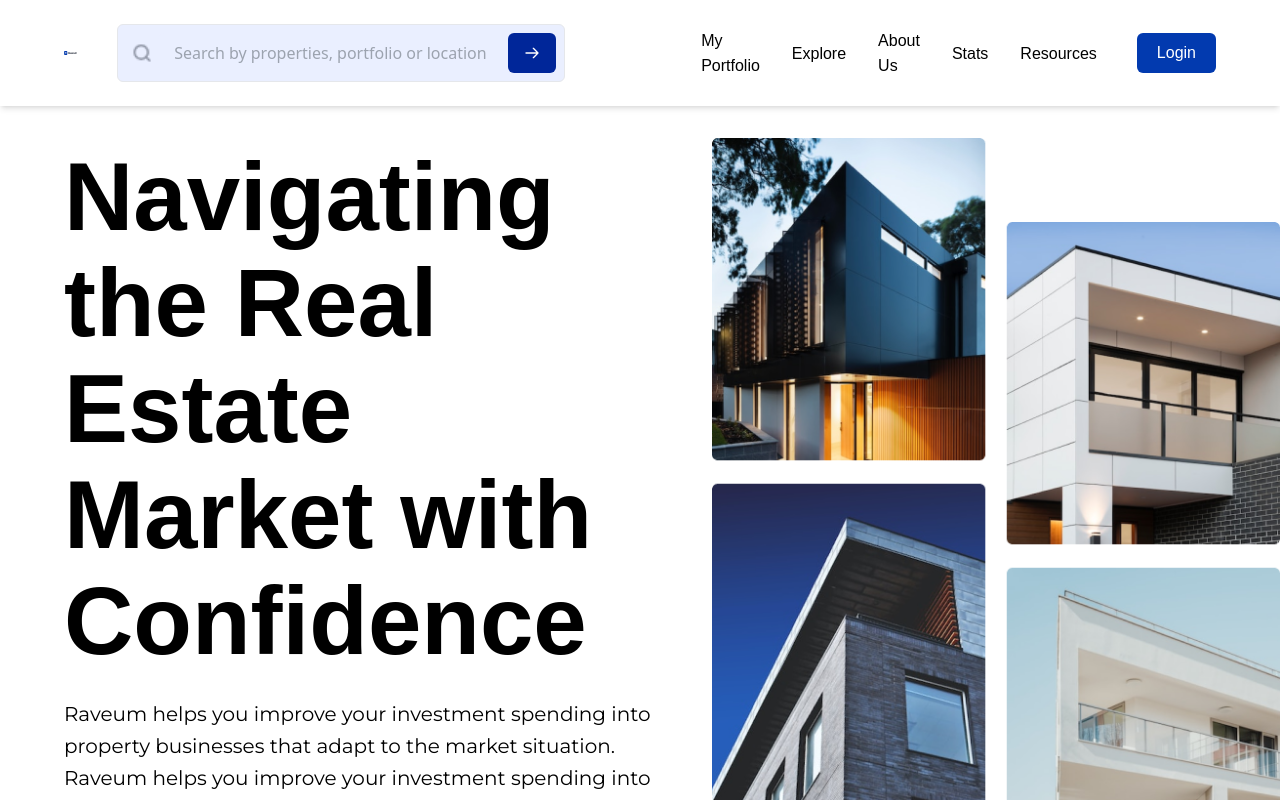
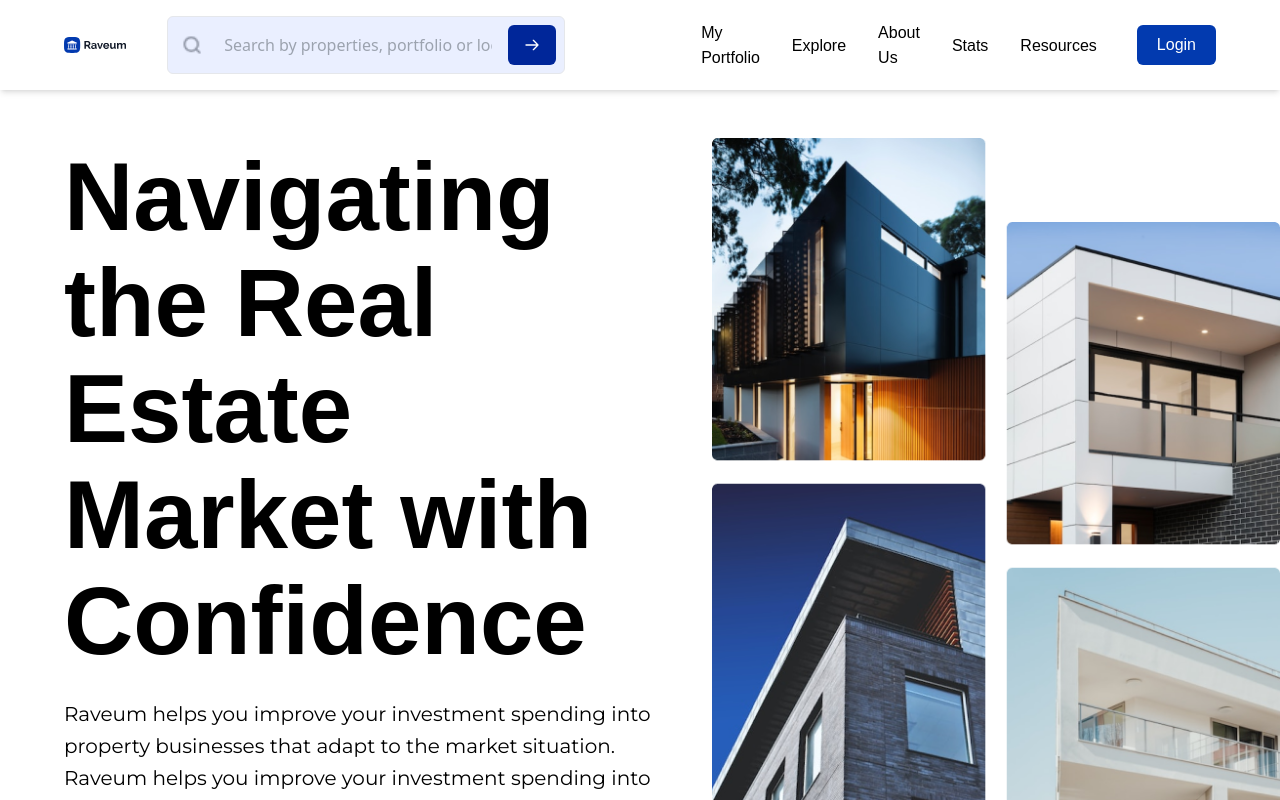
Before and after one commit to Raveum/landingPage, a React (Vite) app: page / in a window 1280 px wide. Shown: the top 800 px of the page. Built offline with nearby package versions, Linux system fonts and the light colour scheme; a web font is replaced by a local one; what vex-js would draw is missing.

Commit message:
reduced padding

```diff
--- a/src/components/UpdatedNav.jsx
+++ b/src/components/UpdatedNav.jsx
@@ -84,13 +84,13 @@ const Nav = () => {
         });
     };
     return (
-        <header className="padding-x py-6 absolute z-10 w-full shadow-md">
+        <header className="padding-x py-4 absolute z-10 w-full shadow-md">
             <nav className="flex justify-between gap-10 items-center max-container">
                 <a href="/">
                     <img
                         src = {headerLogo}
                         alt = "Logo"
-                        width = {180}
+                        width = {150}
                         height = {50}
                     />
                 </a>
@@ -101,7 +101,7 @@ const Nav = () => {
                     <input
                         type="text"
                         placeholder="Search by properties, portfolio or location"
-                        className="input py-2 bg-[#eaefff] px-4 rounded-md w-[350px]"
+                        className="input py-2 bg-[#eaefff] px-4 rounded-md w-[300px] h-[30px]"
                         value={inputValue}
                         onChange={handleInputChange}
                         onKeyDown={handleKeyDown}
```
